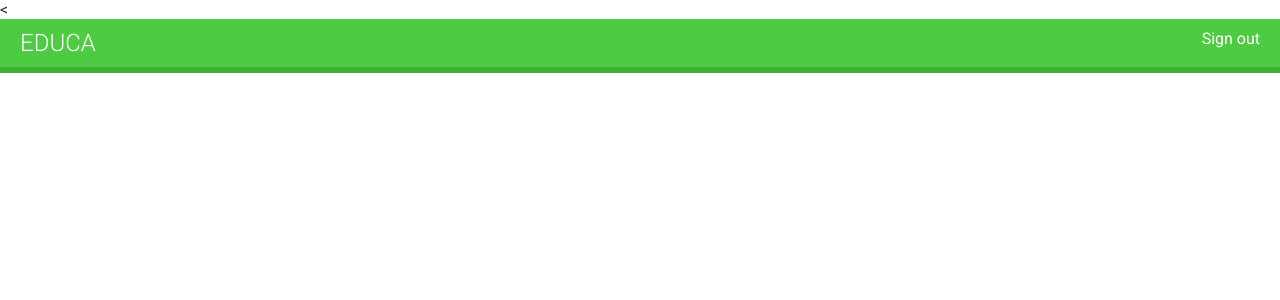
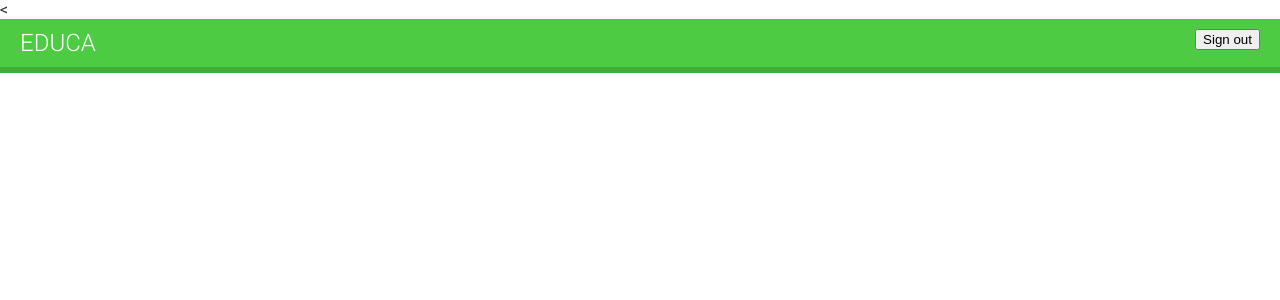
Before and after one commit to ABHISHEKGHARAMI/Cms, a Django app: template educa/courses/templates/base.html in a window 1280 px wide. Shown: the top 300 px of the page. Run offline with Django 5.2, Linux system fonts and the light colour scheme; the template is opened without the code that fills it, so the values that code supplies are empty; a user stored in the database is signed in.

Commit message:
Adding the base for the view .

```diff
--- a/educa/courses/templates/base.html
+++ b/educa/courses/templates/base.html
@@ -17,9 +17,14 @@
             <a href="/" class="logo">Educa</a>
              <ul class="menu">
                 {% if request.user.is_authenticated %}
-            <li><a href="{% url "logout" %}">Sign out</a></li>
+                    <li>
+                        <form action="{% url 'logout' %}" method="post" style="display: inline;">
+                            {% csrf_token %}
+                            <button type="submit">Sign out</button>
+                        </form>
+                    </li>
                 {% else %}
-            <li><a href="{% url "login" %}">Sign in</a></li>
+                    <li><a href="{% url 'login' %}">Sign in</a></li>
                 {% endif %}
             </ul>
         </div>
```
Lines whose indentation alone changed are shown as unchanged.
